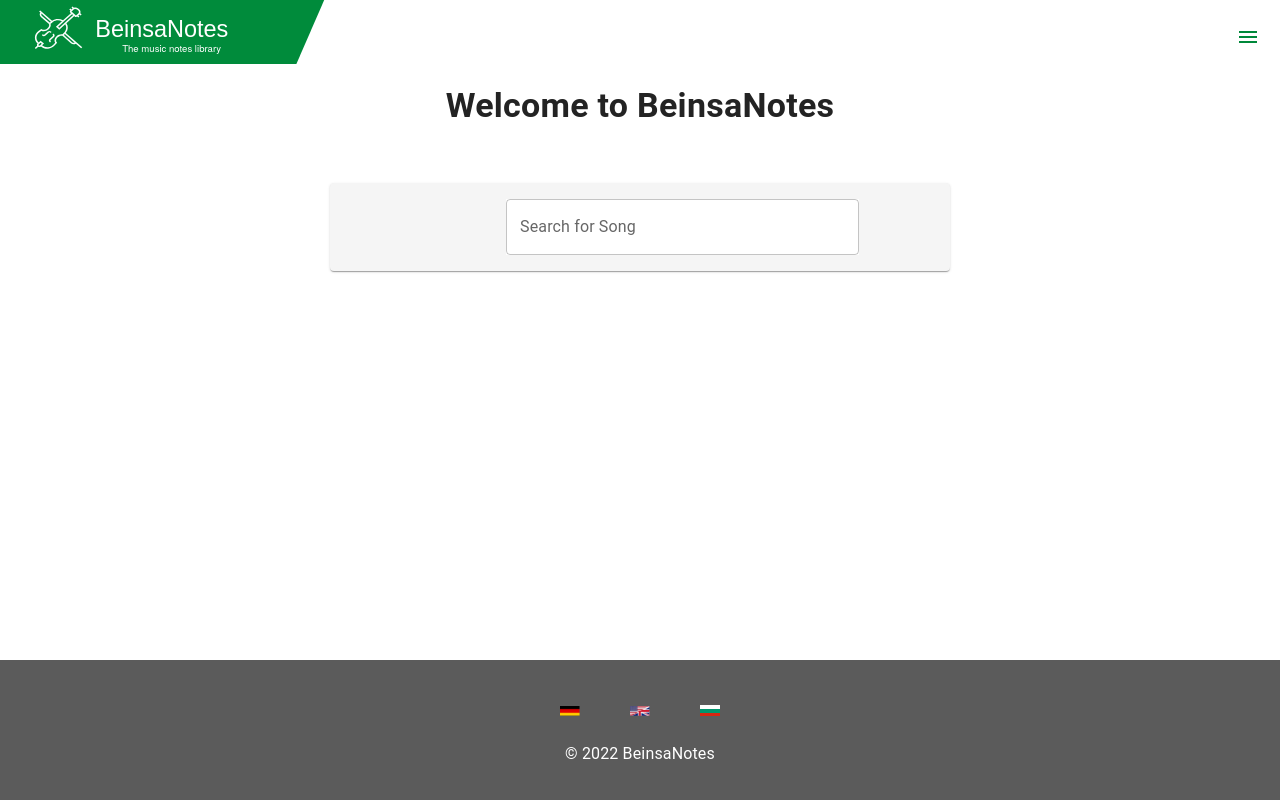
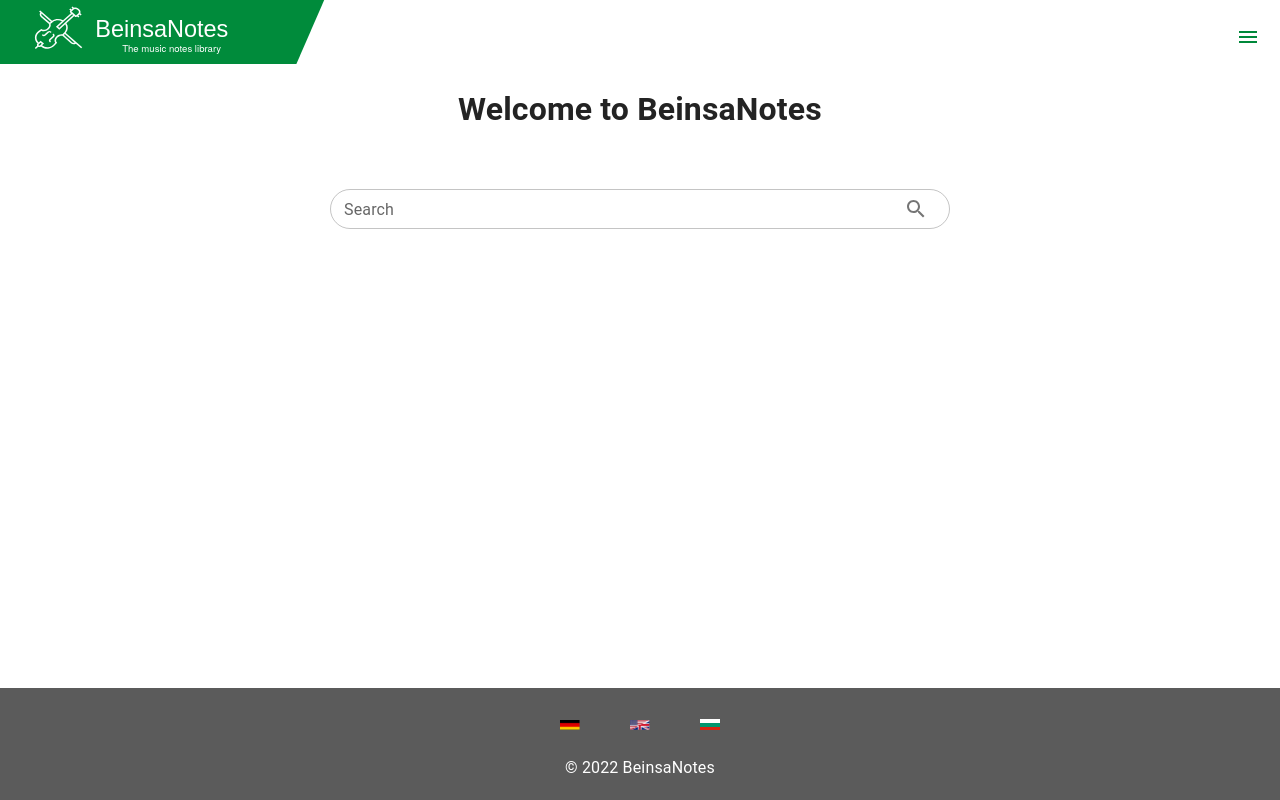
Before and after one commit to mkireva/notes-frontend, a React (Create React App) app: page /product in a window 1280 px wide. Built offline with nearby package versions, Linux system fonts and the light colour scheme.

Commit message:
fix: searchbar and footer

```diff
--- a/src/components/footer/Footer.tsx
+++ b/src/components/footer/Footer.tsx
@@ -6,6 +6,7 @@ import { Button, Icon, Theme, Toolbar } from "@mui/material";
 import languageDeIcon from "../../assets/images/language_flags/de.svg";
 import languageEnIcon from "../../assets/images/language_flags/en.svg";
 import languageBgIcon from "../../assets/images/language_flags/bg.svg";
+
 const toolbarStyle: Partial<Styles<any, any, any>> = {
   flexDirection: "column",
   minHeight: 48,
@@ -16,8 +17,8 @@ const useStyle = makeStyles(({ palette }: Theme) => ({
     marginTop: 80,
     paddingLeft: 5,
     paddingRight: 5,
-    paddingTop: 26,
-    paddingBottom: 26,
+    paddingTop: 12,
+    paddingBottom: 12,
     backgroundColor: "#5b5b5b",
     color: "#fff",
     textAlign: "center",
--- a/src/components/header/Header.tsx
+++ b/src/components/header/Header.tsx
@@ -10,9 +10,7 @@ import Typography from "@mui/material/Typography";
 import Divider from "@mui/material/Divider";
 import IconButton from "@mui/material/IconButton";
 import MenuIcon from "@mui/icons-material/Menu";
-import ChevronLeftIcon from "@mui/icons-material/ChevronLeft";
 import CloseIcon from "@mui/icons-material/Close";
-import ChevronRightIcon from "@mui/icons-material/ChevronRight";
 import ListItem from "@mui/material/ListItem";
 import ListItemIcon from "@mui/material/ListItemIcon";
 import ListItemText from "@mui/material/ListItemText";
--- a/src/components/search/Search.tsx
+++ b/src/components/search/Search.tsx
@@ -1,19 +1,41 @@
 import * as React from "react";
 import Box from "@mui/material/Box";
 import TextField from "@mui/material/TextField";
+import SearchIcon from "@mui/icons-material/Search";
+import { IconButton, Theme } from "@mui/material";
+import { makeStyles } from "@mui/styles";
+
+const useStyle = makeStyles(({ palette }: Theme) => ({
+  searchField: {
+    [`& fieldset`]: {
+      borderRadius: 50,
+    },
+  },
+}));
 
 export default function Search() {
+  const classes = useStyle();
+
   return (
     <Box
       sx={{
-        marginLeft: 20,
-        marginRight: 20,
-        width: "60%",
         maxWidth: "100%",
-        backgroundColor: "#fff",
       }}
     >
-      <TextField fullWidth label="Search for Song" id="fullWidth"></TextField>
+      <TextField
+        className={classes.searchField}
+        fullWidth
+        label="Search"
+        id="fullWidth"
+        size="small"
+        InputProps={{
+          endAdornment: (
+            <IconButton>
+              <SearchIcon />
+            </IconButton>
+          ),
+        }}
+      />
     </Box>
   );
 }
--- a/src/pages/note/NotePage.tsx
+++ b/src/pages/note/NotePage.tsx
@@ -1,37 +1,45 @@
-import { Box, Grid, Paper, styled, Typography } from "@mui/material";
+import { Box, Grid } from "@mui/material";
 
 import React from "react";
 import { Layout } from "../../components/layout/Layout";
 import Search from "../../components/search/Search";
 import { getNSTrans } from "../../functions/getNsTrans";
+import { createTheme, ThemeProvider } from "@mui/material/styles";
+import Typography from "@mui/material/Typography";
 
 const Trans = getNSTrans("translation");
 
-const Item = styled(Paper)(({ theme }) => ({
-  ...theme.typography.body2,
-  padding: theme.spacing(2),
-  textAlign: "center",
-  color: theme.palette.text.secondary,
-  backgroundColor: "#f5f5f5",
-}));
+const theme = createTheme();
+
+theme.typography.h3 = {
+  fontSize: "1.2rem",
+  "@media (min-width:600px)": {
+    fontSize: "1.5rem",
+  },
+  [theme.breakpoints.up("md")]: {
+    fontSize: "2rem",
+  },
+};
 
 export const NotePage = () => (
   <Layout>
+    <ThemeProvider theme={theme}>
       <Typography
-      variant="h4"
+        variant="h3"
         fontWeight="bold"
         color="#232323"
         textAlign="center"
       >
-      <Trans tOptions={{ page: "BeinsaNotes" }}>{"Welcome to {{page}}"}</Trans>
+        <Trans tOptions={{ page: "BeinsaNotes" }}>
+          {"Welcome to {{page}}"}
+        </Trans>
       </Typography>
+    </ThemeProvider>
     <Box sx={{ flexGrow: 1 }} marginTop={7}>
       <Grid container spacing={3}>
         <Grid item xs></Grid>
         <Grid item xs={6}>
-          <Item>
           <Search />
-          </Item>
         </Grid>
         <Grid item xs></Grid>
       </Grid>
```
Lines whose indentation alone changed are shown as unchanged.
